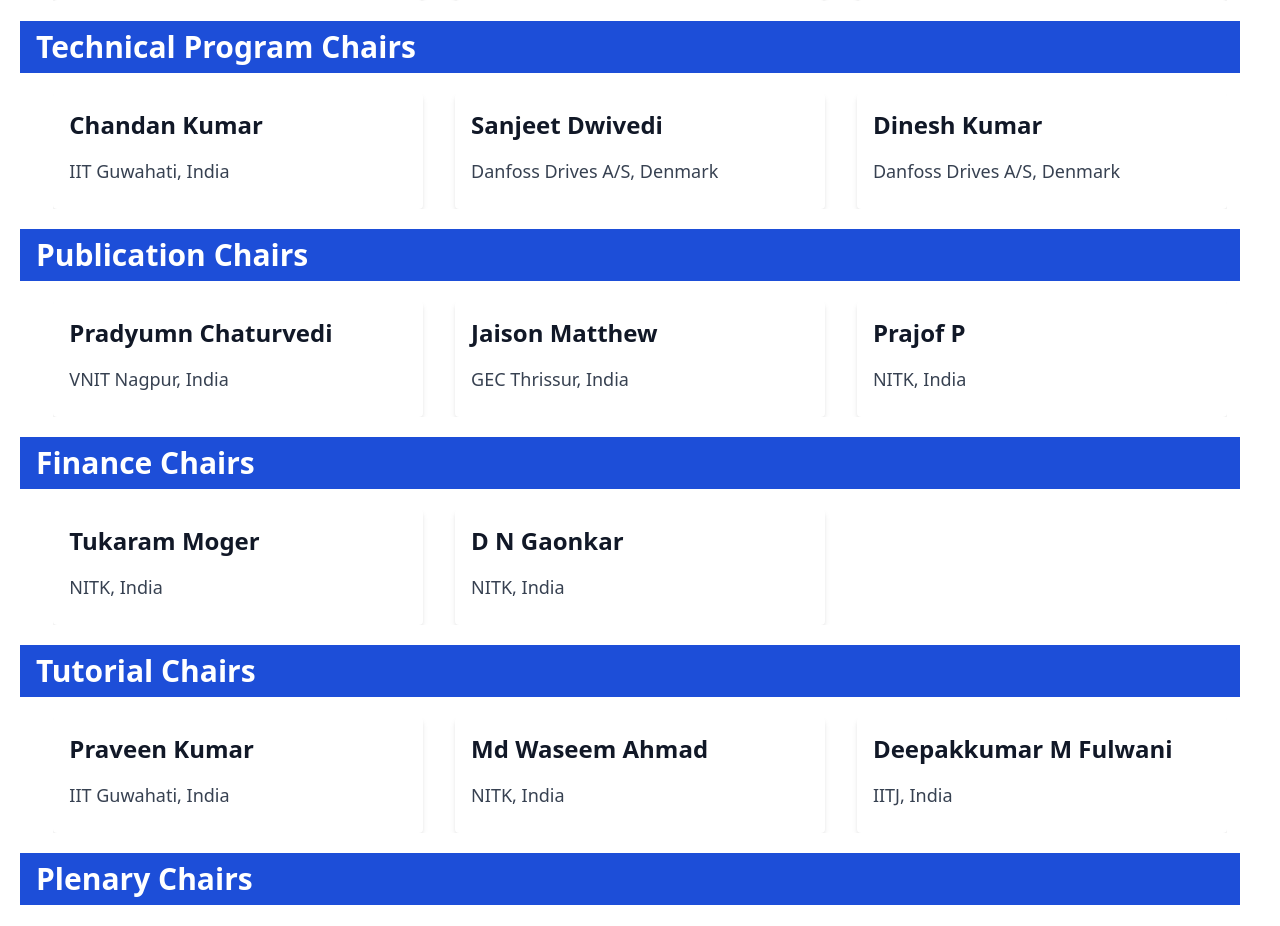
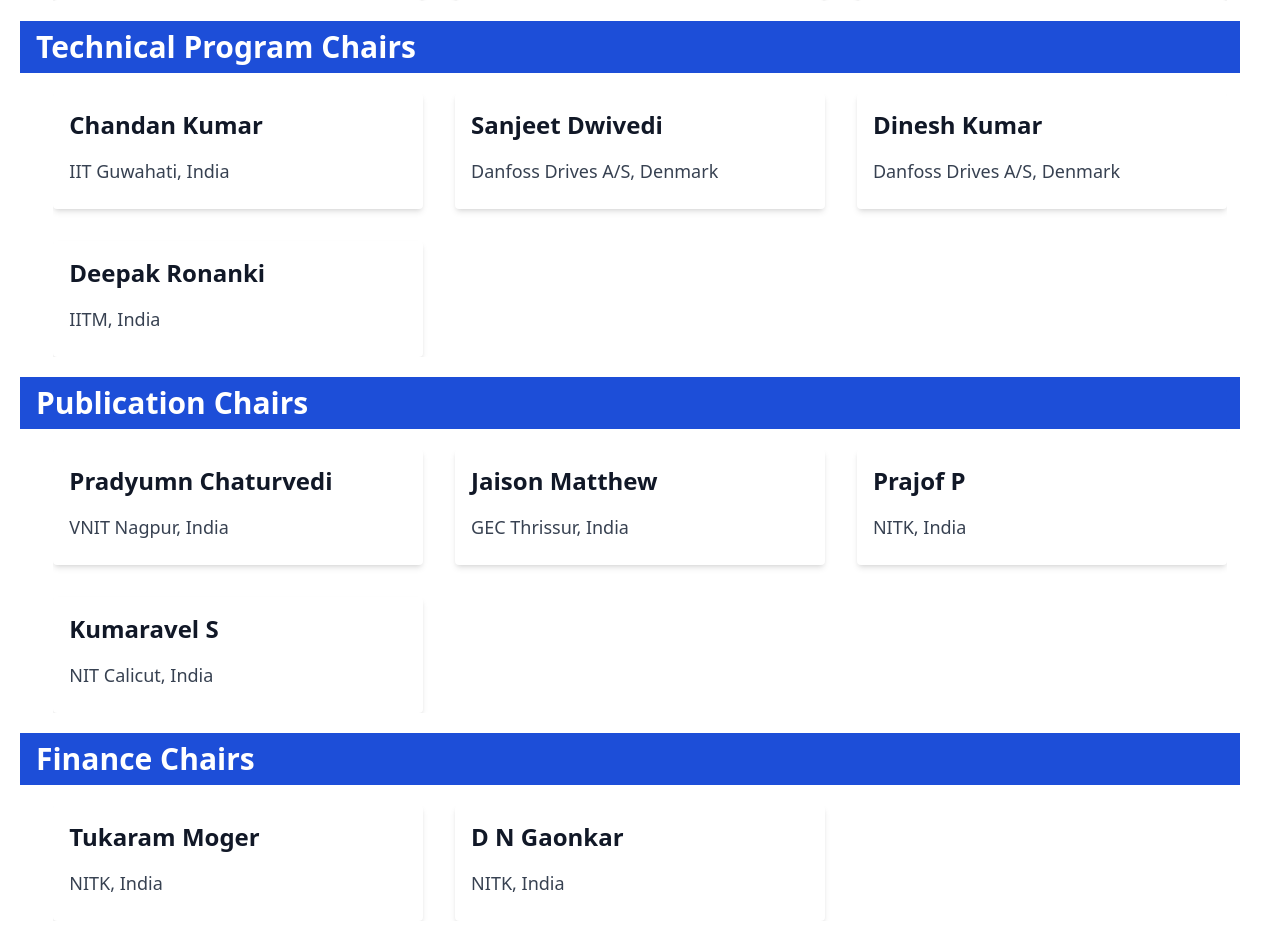
Before and after one commit to anirudhprabhakaran3/pedes-website, a Django app: page /committee/ in a window 1280 px wide. Shown: the part 2319-3245 px from the top of the page. Run offline with Django 4.2, Linux system fonts and the light colour scheme; some libraries are stand-ins or nearby versions.

Commit message:
added two committe members

```diff
--- a/web/templates/pages/committee.html
+++ b/web/templates/pages/committee.html
@@ -396,6 +396,14 @@ Home
                     <p class="mb-2 text-lg font-helvetica">Danfoss Drives A/S, Denmark</p>
                 </div>
             </div>
+            <div class="bg-white p-4 rounded shadow-md">
+                <div class="mb-4 font-bold text-gray-900 whitespace-nowrap text-2xl font-arial">
+                    Deepak Ronanki
+                </div>
+                <div class="text-gray-700">
+                    <p class="mb-2 text-lg font-helvetica">IITM, India</p>
+                </div>
+            </div>
         </div>
     </div>
 </div>
@@ -435,6 +443,14 @@ Home
                 </div>
                 <div class="text-gray-700">
                     <p class="mb-2 text-lg font-helvetica">NITK, India</p>
+                </div>
+            </div>
+            <div class="bg-white p-4 rounded shadow-md">
+                <div class="mb-4 font-bold text-gray-900 whitespace-nowrap text-2xl font-arial">
+                    Kumaravel S
+                </div>
+                <div class="text-gray-700">
+                    <p class="mb-2 text-lg font-helvetica">NIT Calicut, India</p>
                 </div>
             </div>
         </div>
```
